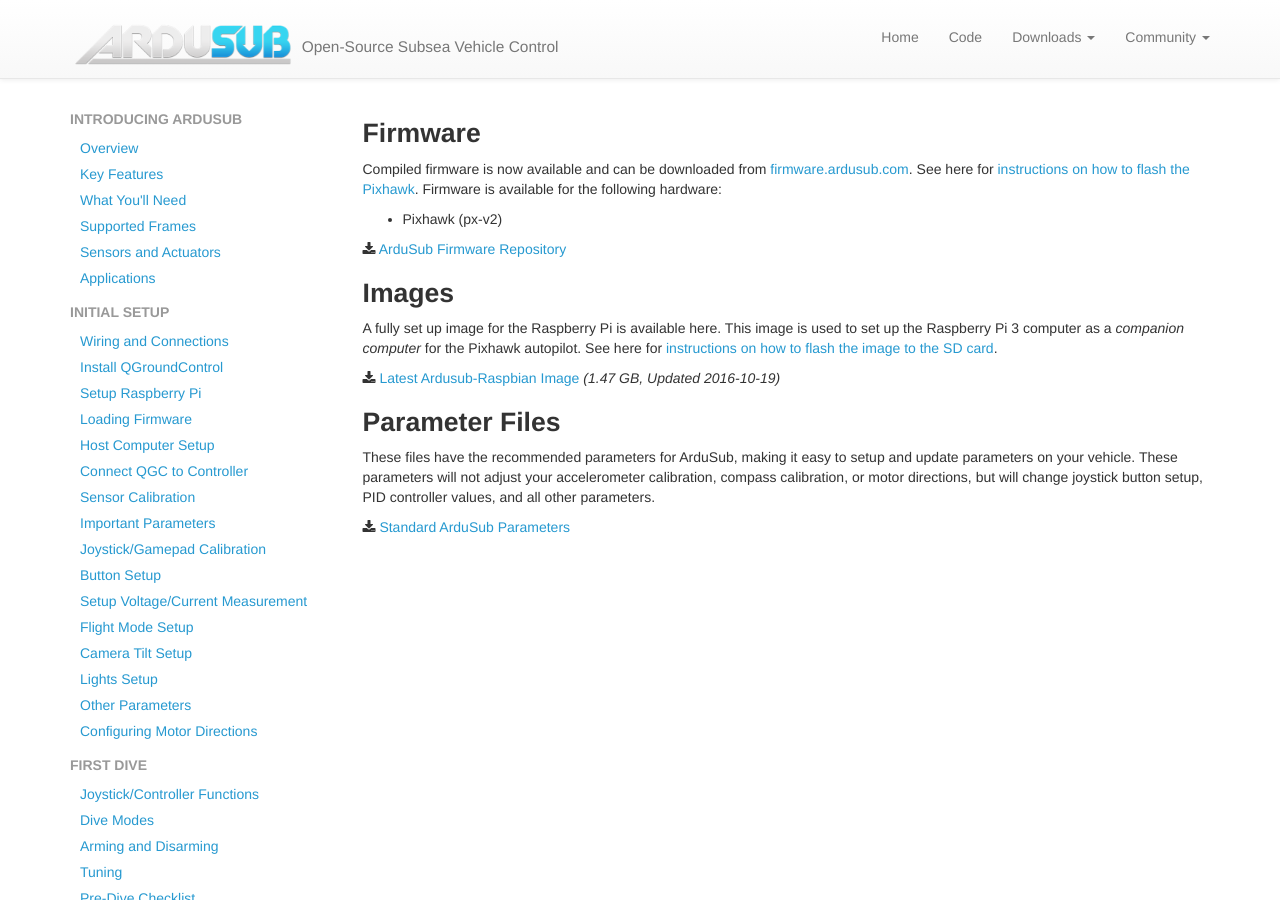
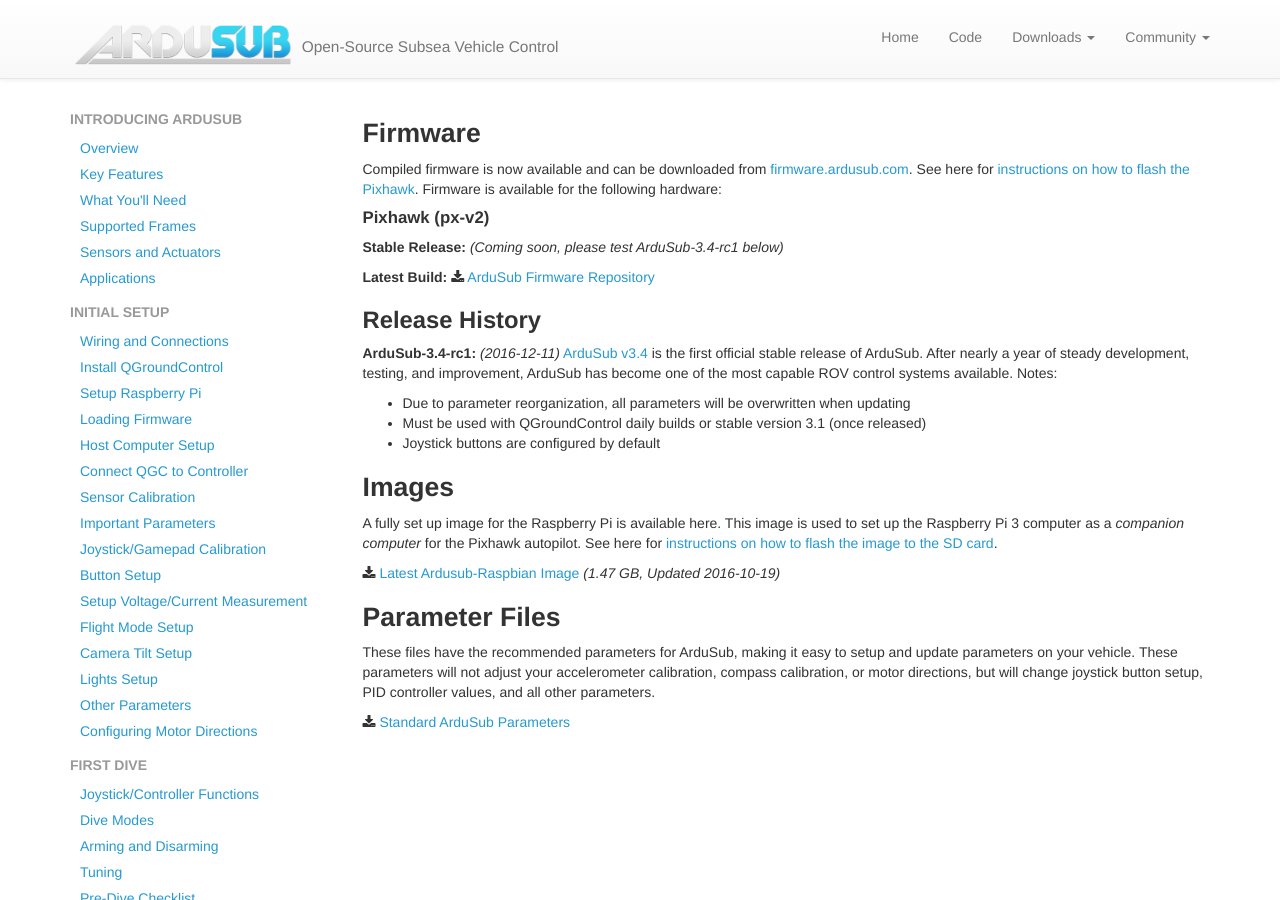
Before and after one commit to bluerobotics/retired-ardusub-docs, a Jekyll site: the page built from pages/firmware.md, in a window 1280 px wide and 900 px high. Built offline with Jekyll 4.4.1, drawn with Linux system fonts in a browser that asks for light colours; nearby versions of some CDN libraries; some web fonts are replaced; comment, search, counter and statistics services are not loaded.

Commit message:
Add release history notes and link to v3.4-rc1

```diff
--- a/pages/firmware.md
+++ b/pages/firmware.md
@@ -12,9 +12,19 @@ nav:
 
 Compiled firmware is now available and can be downloaded from [firmware.ardusub.com](http://firmware.ardusub.com). See here for [instructions on how to flash the Pixhawk](/initial-setup/#loading-firmware-on-pixhawk). Firmware is available for the following hardware:
 
-* Pixhawk (px-v2)
+#### Pixhawk (px-v2)
 
-<i class="fa fa-download" aria-hidden="true"></i> [ArduSub Firmware Repository](http://firmware.ardusub.com)
+**Stable Release:** *(Coming soon, please test ArduSub-3.4-rc1 below)*
+
+**Latest Build:** <i class="fa fa-download" aria-hidden="true"></i> [ArduSub Firmware Repository](http://firmware.ardusub.com/Sub/latest)
+
+## Release History
+
+**ArduSub-3.4-rc1:** *(2016-12-11)* [ArduSub v3.4](http://firmware.ardusub.com/Sub/ArduSub-3.4-rc1/) is the first official stable release of ArduSub. After nearly a year of steady development, testing, and improvement, ArduSub has become one of the most capable ROV control systems available. Notes:
+
+- Due to parameter reorganization, all parameters will be overwritten when updating
+- Must be used with QGroundControl daily builds or stable version 3.1 (once released)
+- Joystick buttons are configured by default
 
 # Images
 
```
